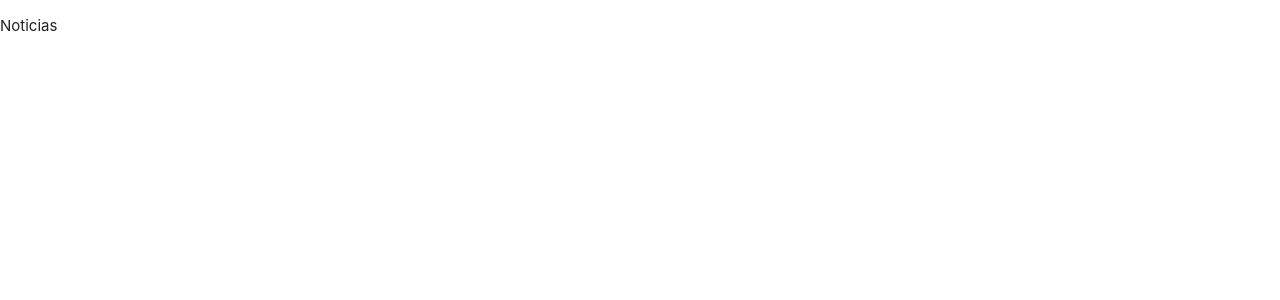
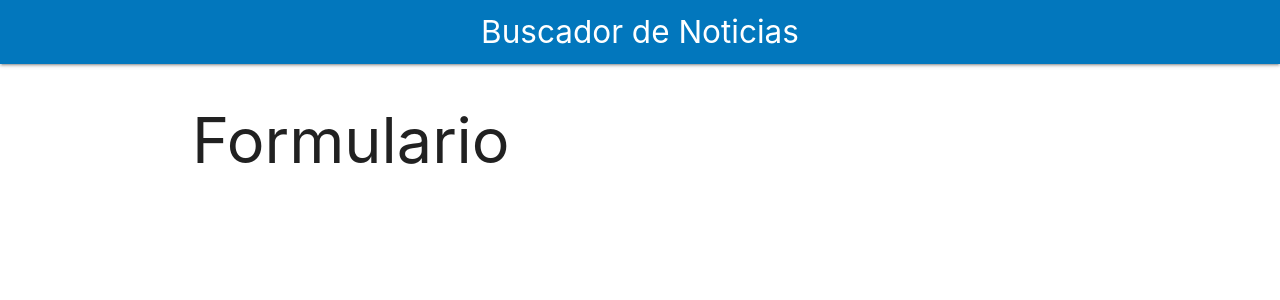
Before and after one commit to MarcoCarrillo/noticias, a React (Create React App) app: page / in a window 1280 px wide. Shown: the top 300 px of the page. Built offline with nearby package versions, Linux system fonts and the light colour scheme.

Commit message:
creando header y contenedor principal

```diff
--- a/src/App.js
+++ b/src/App.js
@@ -1,8 +1,16 @@
-import React from 'react';
+import React, {Fragment} from 'react';
+import Header from './components/Header';
 
 function App() {
   return (
-    <p>Noticias</p>
+    <Fragment>
+      <Header
+        titulo='Buscador de Noticias'
+      />
+      <div className='container white'>
+        <h1>Formulario</h1>
+      </div>
+    </Fragment>
   );
 }
 
--- /dev/null
+++ b/src/components/Header.js
@@ -0,0 +1,11 @@
+import React from 'react';
+
+const Header = ({titulo}) => {
+    return (
+        <nav className='nav-wrapper light-blue darken-3'>
+            <a href='#!' className='brand-logo center'>{titulo}</a>
+        </nav>
+    );
+}
+
+export default Header;
```
